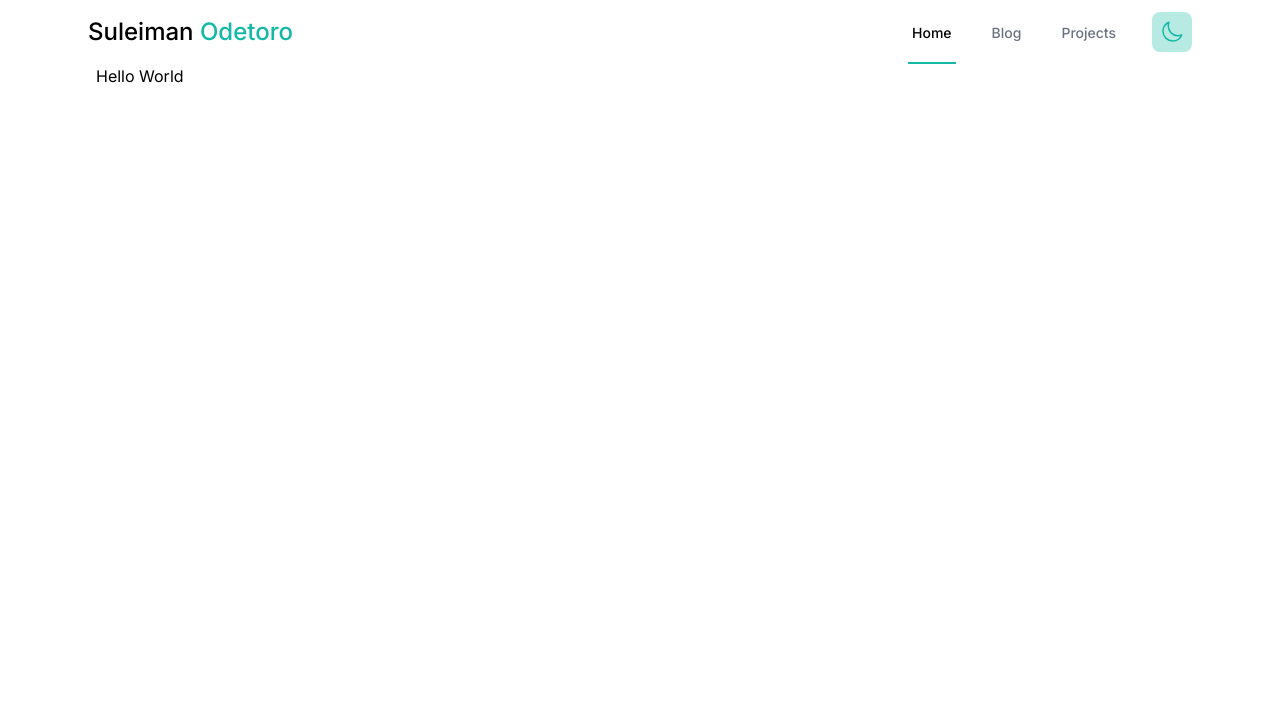
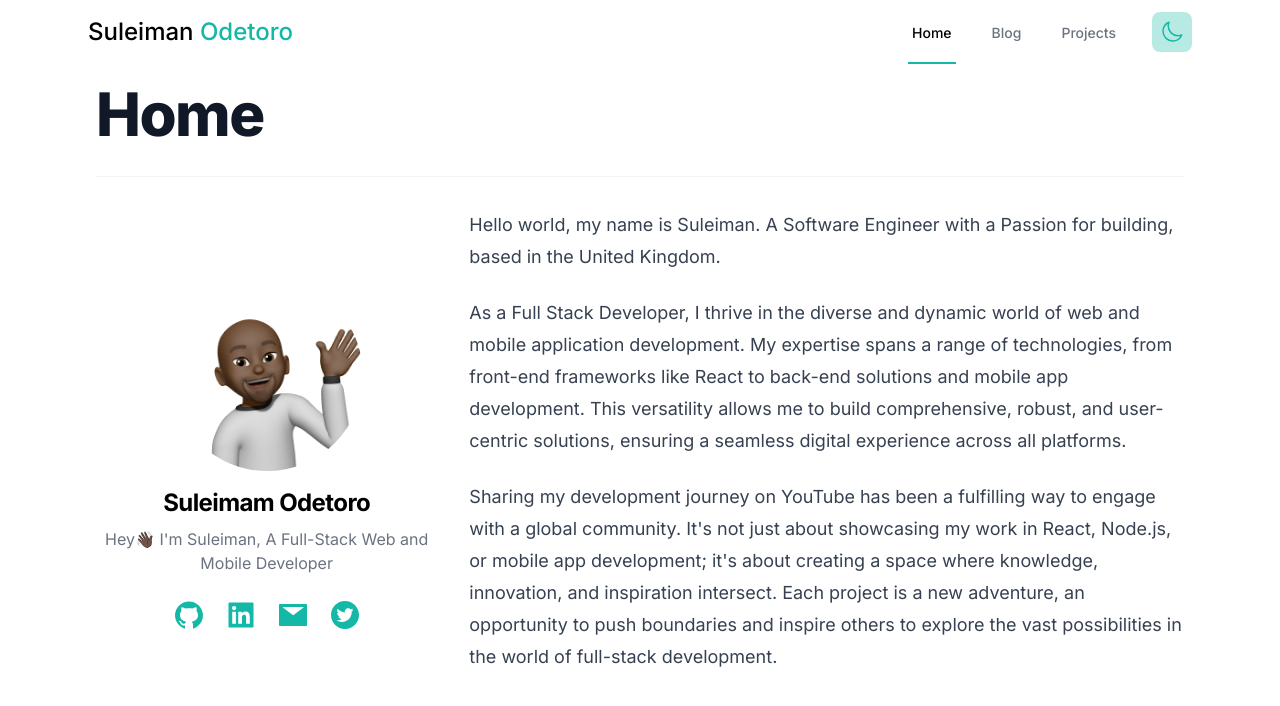
Before and after one commit to suleimanodetoro/portfolio-v1-no-blog, a Next.js app: page / in a window 1280 px wide. Shown: the top 706 px of the page. Built offline with nearby package versions, Linux system fonts and the light colour scheme.

Commit message:
Finish home page development

```diff
--- a/app/layout.tsx
+++ b/app/layout.tsx
@@ -7,8 +7,8 @@ import Provider from "./components/Provider";
 const inter = Inter({ subsets: ["latin"] });
 
 export const metadata: Metadata = {
-  title: "Create Next App",
-  description: "Generated by create next app",
+  title: "Suleiman Odetoro | Full Stack Developer",
+  description: "Welcome to the portfolio of Suleiman Odetoro, a Full Stack Developer specializing in creating dynamic web and mobile applications. Discover projects showcasing expertise in React, Node.js, and more, and join a journey of technological innovation and community engagement.",
 };
 
 export default function RootLayout({
--- a/app/page.tsx
+++ b/app/page.tsx
@@ -1,9 +1,99 @@
-import Image from 'next/image'
+import Image from "next/image";
+import Me from "@/public/me.PNG";
 
 export default function Home() {
   return (
-   <h1>
-    Hello World
-   </h1>
-  )
+    <div className="divide-y divide-gray-100 dark:divide-gray-700">
+      <div className="space-y-2 pt-5 pb-8 md:space-x-5">
+        <h1 className="text-3xl font-extrabold leading-9 tracking-tight text-gray-900 dark:text-gray-100 sm:text-4xl sm:leading-10 md:text-6xl md:leading-14">
+          Home
+        </h1>
+      </div>
+
+      <div className="items-center space-y-2 xl:grid xl:grid-cols-3 xl:gap-x-8 xl:space-y-0">
+        <div className="flex flex-col items-center pt-8">
+          <Image
+            className="h-48 w-48 rounded-full object-cover object-top"
+            src={Me}
+            alt="Image of Suleiman of Odetoro, the developer of this website"
+          />
+          <h3 className="pt-4 pb-2 text-2xl font-bold leading-8 tracking-tight">
+            Suleimam Odetoro
+          </h3>
+          <p className="text-gray-500 dark:text-gray-300 text-center">
+            Hey👋🏿 I'm Suleiman, A Full-Stack Web and Mobile Developer
+          </p>
+
+          {/* icons section made with react svg icons */}
+          <div className="flex space-x-5 pt-6">
+            {/* github */}
+            <a href="" target="_blank">
+              <svg
+                viewBox="0 0 1024 1024"
+                fill="currentColor"
+                className="w-8 h-8 text-teal-500 hover:text-teal-600"
+              >
+                <path d="M511.6 76.3C264.3 76.2 64 276.4 64 523.5 64 718.9 189.3 885 363.8 946c23.5 5.9 19.9-10.8 19.9-22.2v-77.5c-135.7 15.9-141.2-73.9-150.3-88.9C215 726 171.5 718 184.5 703c30.9-15.9 62.4 4 98.9 57.9 26.4 39.1 77.9 32.5 104 26 5.7-23.5 17.9-44.5 34.7-60.8-140.6-25.2-199.2-111-199.2-213 0-49.5 16.3-95 48.3-131.7-20.4-60.5 1.9-112.3 4.9-120 58.1-5.2 118.5 41.6 123.2 45.3 33-8.9 70.7-13.6 112.9-13.6 42.4 0 80.2 4.9 113.5 13.9 11.3-8.6 67.3-48.8 121.3-43.9 2.9 7.7 24.7 58.3 5.5 118 32.4 36.8 48.9 82.7 48.9 132.3 0 102.2-59 188.1-200 212.9a127.5 127.5 0 0138.1 91v112.5c.8 9 0 17.9 15 17.9 177.1-59.7 304.6-227 304.6-424.1 0-247.2-200.4-447.3-447.5-447.3z" />
+              </svg>
+            </a>
+            {/* linkedin */}
+            <a href="" target="_blank">
+              <svg
+                viewBox="0 0 1024 1024"
+                fill="currentColor"
+                className="w-8 h-8 text-teal-500 hover:text-teal-600"
+              >
+                <path d="M880 112H144c-17.7 0-32 14.3-32 32v736c0 17.7 14.3 32 32 32h736c17.7 0 32-14.3 32-32V144c0-17.7-14.3-32-32-32zM349.3 793.7H230.6V411.9h118.7v381.8zm-59.3-434a68.8 68.8 0 1168.8-68.8c-.1 38-30.9 68.8-68.8 68.8zm503.7 434H675.1V608c0-44.3-.8-101.2-61.7-101.2-61.7 0-71.2 48.2-71.2 98v188.9H423.7V411.9h113.8v52.2h1.6c15.8-30 54.5-61.7 112.3-61.7 120.2 0 142.3 79.1 142.3 181.9v209.4z" />
+              </svg>
+            </a>
+            {/* email */}
+            <a href="" target="_blank">
+              <svg
+                viewBox="0 0 1024 1024"
+                fill="currentColor"
+                className="w-8 h-8 text-teal-500 hover:text-teal-600"
+              >
+                <path d="M928 160H96c-17.7 0-32 14.3-32 32v640c0 17.7 14.3 32 32 32h832c17.7 0 32-14.3 32-32V192c0-17.7-14.3-32-32-32zm-80.8 108.9L531.7 514.4c-7.8 6.1-18.7 6.1-26.5 0L189.6 268.9A7.2 7.2 0 01194 256h648.8a7.2 7.2 0 014.4 12.9z" />
+              </svg>
+            </a>
+            {/* twitter */}
+            <a href="" target="_blank">
+              <svg
+                viewBox="0 0 1024 1024"
+                fill="currentColor"
+                className="w-8 h-8 text-teal-500 hover:text-teal-600"
+              >
+                <path d="M512 64C264.6 64 64 264.6 64 512s200.6 448 448 448 448-200.6 448-448S759.4 64 512 64zm215.3 337.7c.3 4.7.3 9.6.3 14.4 0 146.8-111.8 315.9-316.1 315.9-63 0-121.4-18.3-170.6-49.8 9 1 17.6 1.4 26.8 1.4 52 0 99.8-17.6 137.9-47.4-48.8-1-89.8-33-103.8-77 17.1 2.5 32.5 2.5 50.1-2a111 111 0 01-88.9-109v-1.4c14.7 8.3 32 13.4 50.1 14.1a111.13 111.13 0 01-49.5-92.4c0-20.7 5.4-39.6 15.1-56a315.28 315.28 0 00229 116.1C492 353.1 548.4 292 616.2 292c32 0 60.8 13.4 81.1 35 25.1-4.7 49.1-14.1 70.5-26.7-8.3 25.7-25.7 47.4-48.8 61.1 22.4-2.4 44-8.6 64-17.3-15.1 22.2-34 41.9-55.7 57.6z" />
+              </svg>
+            </a>
+          </div>
+        </div>
+
+        <div className="prose max-w-none prose-lg pt-8 pb-7 dark:prose-invert xl:col-span-2">
+          <p>
+            Hello world, my name is Suleiman. A Software Engineer with a Passion
+            for building, based in the United Kingdom.
+          </p>
+          <p>
+            As a Full Stack Developer, I thrive in the diverse and dynamic world
+            of web and mobile application development. My expertise spans a
+            range of technologies, from front-end frameworks like React to
+            back-end solutions and mobile app development. This versatility
+            allows me to build comprehensive, robust, and user-centric
+            solutions, ensuring a seamless digital experience across all
+            platforms.
+          </p>
+          <p>
+            Sharing my development journey on YouTube has been a fulfilling way
+            to engage with a global community. It's not just about showcasing my
+            work in React, Node.js, or mobile app development; it's about
+            creating a space where knowledge, innovation, and inspiration
+            intersect. Each project is a new adventure, an opportunity to push
+            boundaries and inspire others to explore the vast possibilities in
+            the world of full-stack development.
+          </p>
+        </div>
+      </div>
+    </div>
+  );
 }
```
Also changed, not shown: public/me.PNG (added).
